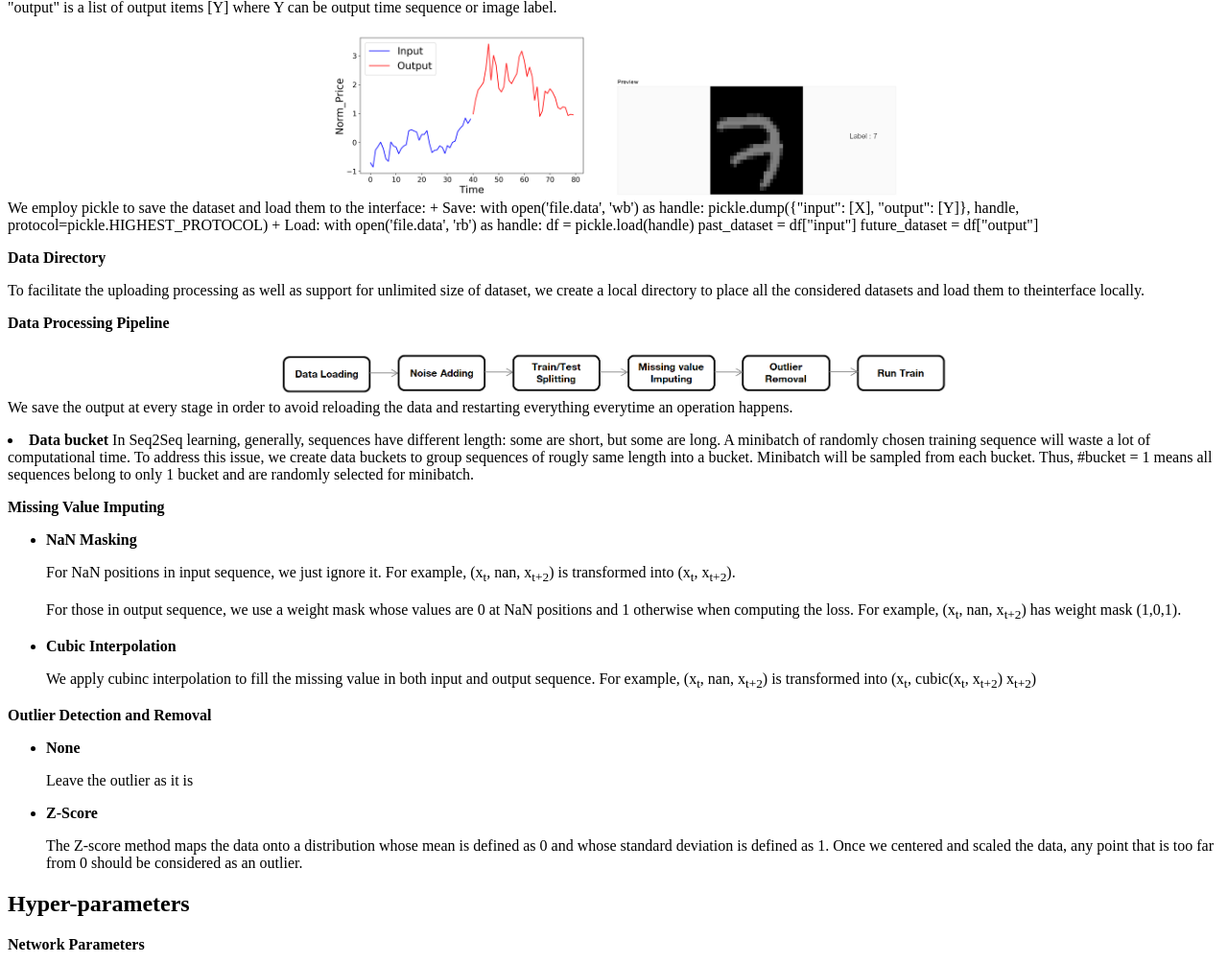
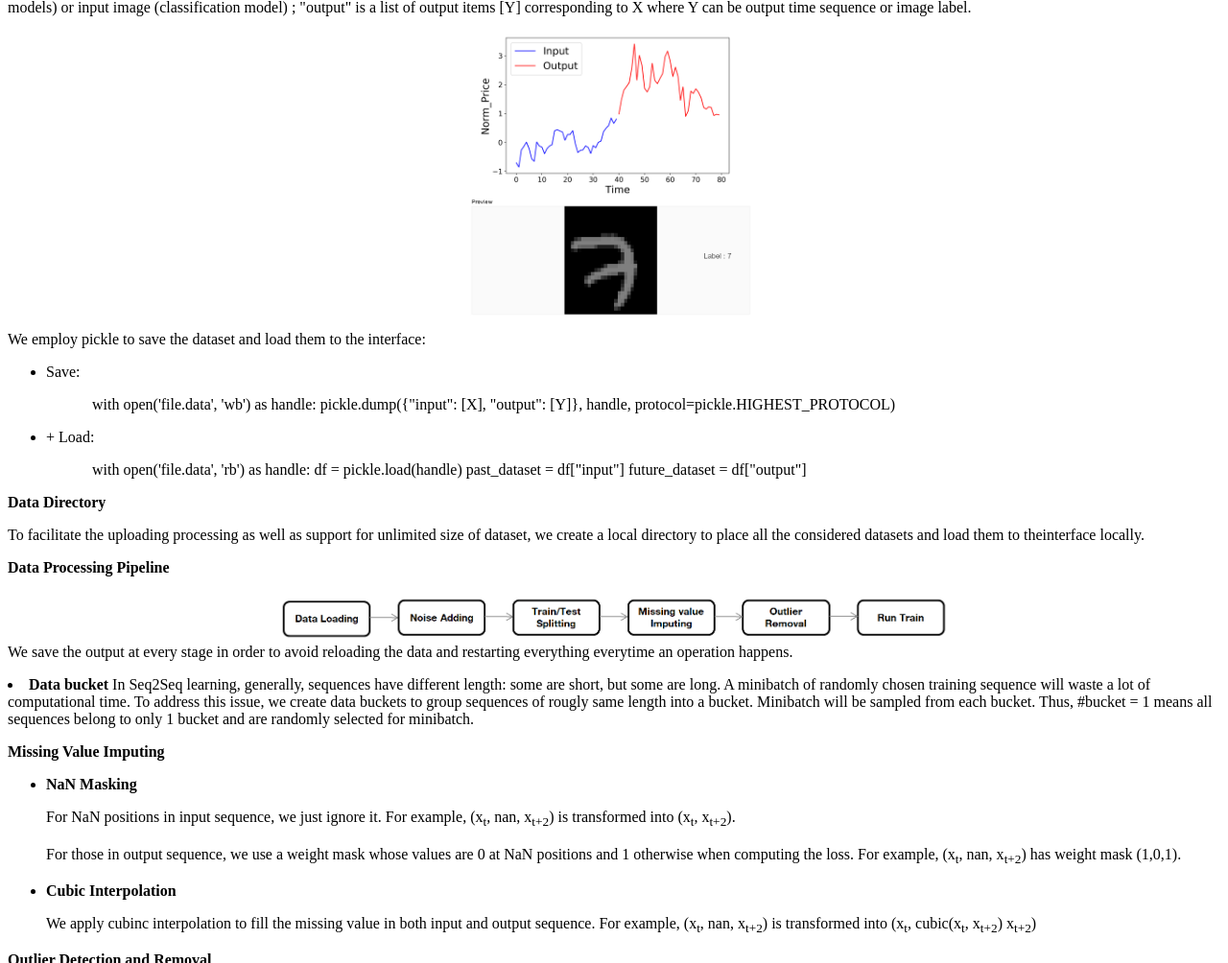
Before and after one commit to huynhvp/huynhvp.github.io, a plain HTML site: page seq2seq_notes/index.html in a window 1280 px wide. Shown: the part 1047-2051 px from the top of the page at 96% size. Drawn offline with Linux system fonts and the light colour scheme.

Commit message:
Update index.html

```diff
--- a/seq2seq_notes/index.html
+++ b/seq2seq_notes/index.html
@@ -37,22 +37,30 @@ mechanism to extract the representation of input and output sequence, as well as
 </p>
 <h2>Data Preprocessing</h2>
 <p><b>Data Format</b></p>
-Currently, the interface supports the datasets with python dictionary format: {"input", "output"}. Particularly, "input" is a list of input items [X] where X can be input time sequence or input image ; "output" is a list of output items [Y]
+Currently, the interface supports the datasets with python dictionary format: {"input", "output"}. Particularly, "input" is a list of input items [X] where X can be input time sequence (Seq2Seq models) or input image (classification model) ; "output" is a list of output items [Y] corresponding to X
 	where Y can be output time sequence or image label.
 		<center>
 			<img class=img-responsive src=images/seq_bitcoin.png alt="Union bound" style=width:50%;max-width:300px>
+		</center>
+		<center>
 			<img class=img-responsive src=images/mnist_img.png alt="Union bound" style=width:50%;max-width:300px>
 		</center>
+<p>
 We employ pickle to save the dataset and load them to the interface:
-+ Save:
-	with open('file.data', 'wb') as handle:
-    		pickle.dump({"input": [X], "output": [Y]}, handle, protocol=pickle.HIGHEST_PROTOCOL)
+<ul>
+ <li>  Save:
+<p> &ensp; &ensp; &ensp; &ensp;	with open('file.data', 'wb') as handle:
+    		pickle.dump({"input": [X], "output": [Y]}, handle, protocol=pickle.HIGHEST_PROTOCOL) </p>
+</li>
+<li>
 + Load:
-	with open('file.data', 'rb') as handle:
+<p> &ensp; &ensp; &ensp; &ensp;	with open('file.data', 'rb') as handle:
     		df = pickle.load(handle)
 		past_dataset = df["input"]
-		future_dataset = df["output"]
-
+		future_dataset = df["output"] </p>
+</li>
+</ul>
+</p>
 <p><b>Data Directory</b></p>
 To facilitate the uploading processing as well as support for unlimited size of dataset, we create a local directory to place all the considered datasets and load them to theinterface locally.
 <p><b>Data Processing Pipeline</b></p>
```
